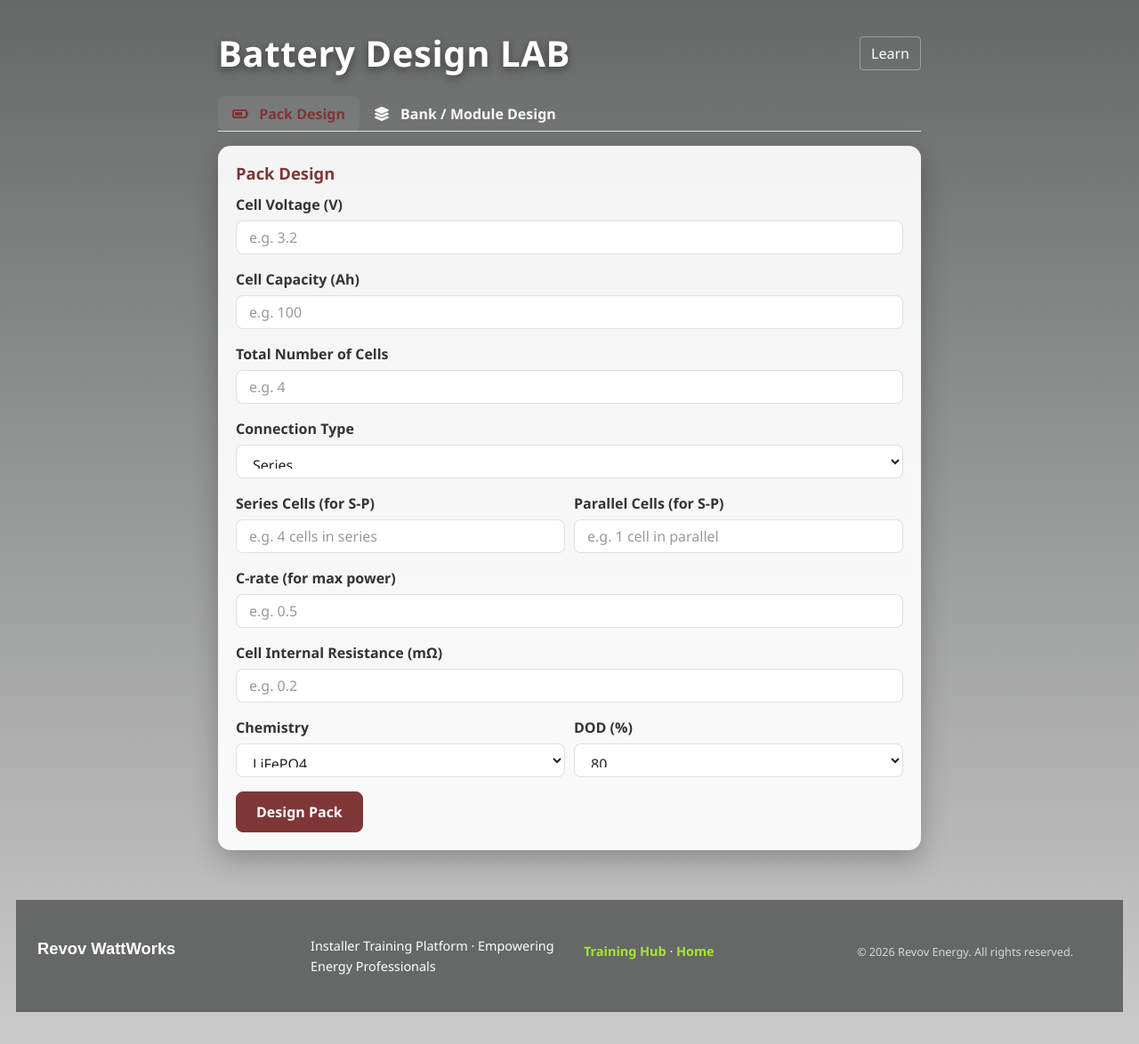
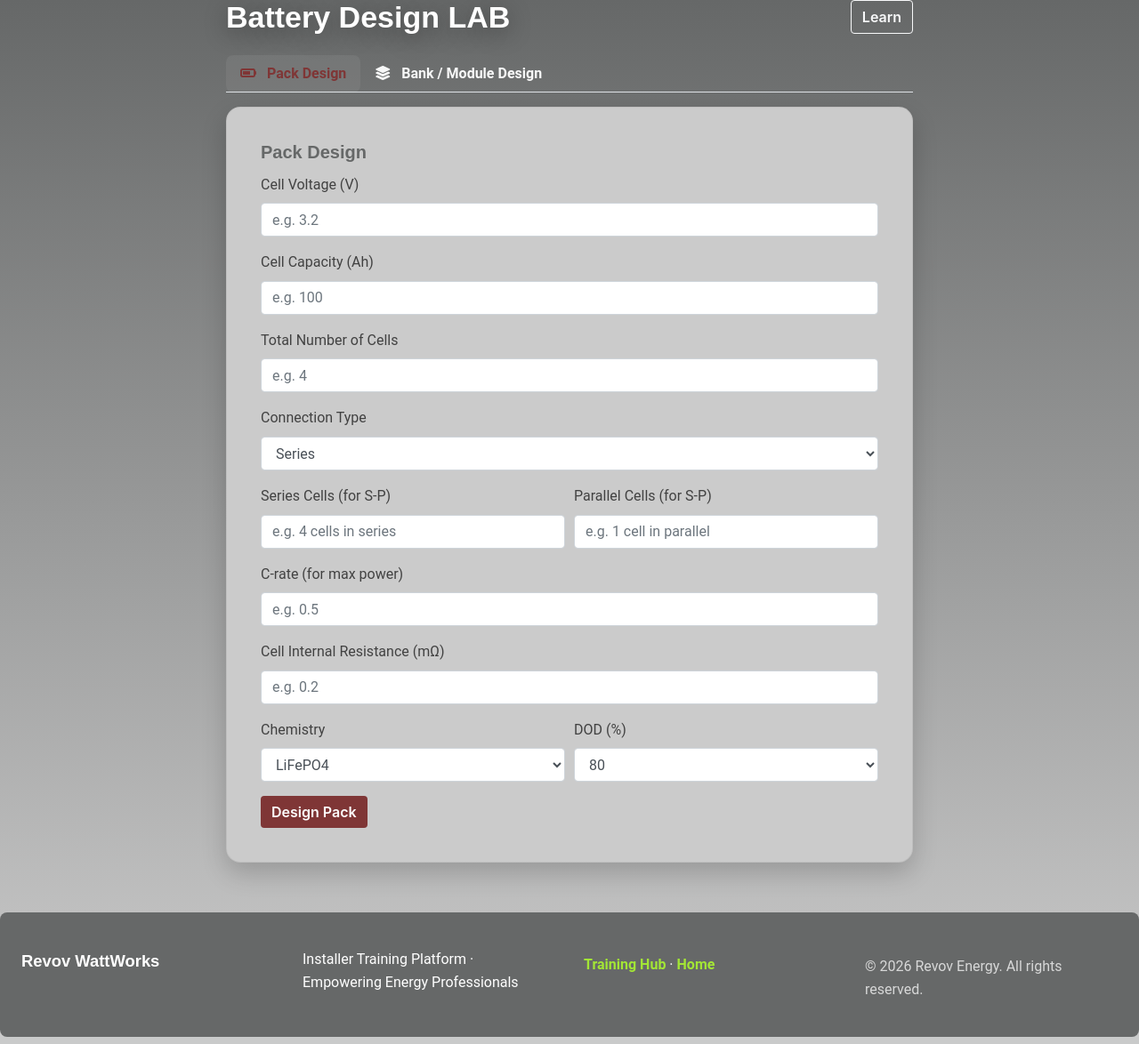
Before and after one commit to LutendoGit/battery-calculator, a Flask app: page /calculator in a window 1280 px wide. Shown: the whole page at 89% size. Run offline with Flask 2, Linux system fonts and the light colour scheme; parts of the project's set-up code (start-up, migrations or seed data) failed here and were passed over.

Commit message:
feat: extract theme to static/css/theme.css and load in templates

```diff
--- /dev/null
+++ b/static/css/theme.css
@@ -0,0 +1,118 @@
+:root {
+  --bg-dark: #666868; /* dominant dark grey */
+  --bg-light: #CBCBCB; /* light grey */
+  --accent-red: #7f3636; /* buttons/icons */
+  --surface: rgba(255,255,255,0.96);
+  --muted: rgba(0,0,0,0.68);
+  --card-surface: rgba(255,255,255,0.92);
+  --muted-text: rgba(0,0,0,0.7);
+}
+
+* { box-sizing: border-box; }
+
+body {
+  font-family: 'Roboto', 'Segoe UI', Tahoma, Geneva, Verdana, sans-serif;
+  font-size: 16px;
+  color: var(--muted);
+  background: linear-gradient(180deg, var(--bg-dark) 0%, var(--bg-light) 100%);
+  min-height: 100vh;
+  line-height: 1.6;
+  margin: 0;
+}
+
+h1,h2,h3,h4,h5 { font-family: 'Montserrat', sans-serif; font-weight: 700; color: var(--bg-dark); }
+button, .btn { font-family: 'Inter', sans-serif; font-weight: 600; cursor: pointer; }
+
+.container { max-width: 1200px; margin: 0 auto; padding: 0 24px; }
+.page-shell { padding: 28px 0 52px; }
+
+/* portrait helpers used by main index */
+.portrait-container { max-width: 820px !important; margin-left: auto !important; margin-right: auto !important; }
+.portrait-card, .tab-content .card { max-width: 800px !important; margin-left: auto !important; margin-right: auto !important; }
+
+@media (max-width: 576px) {
+  body { padding: 20px 10px !important; }
+  .portrait-container { padding: 0 8px !important; }
+}
+
+.hero {
+  position: relative; overflow: hidden;
+  background: linear-gradient(180deg, rgba(0,0,0,0.06), rgba(0,0,0,0.02));
+  color: #fff; border-radius: 20px; padding: 28px; box-shadow: 0 18px 44px rgba(0,0,0,0.28);
+}
+.hero::before, .hero::after { content: ""; position: absolute; border-radius: 999px; opacity: 0.12; pointer-events: none; }
+.hero::before { width: 240px; height: 240px; right: -60px; top: -80px; background: radial-gradient(circle, var(--bg-dark) 0%, transparent 70%); }
+.hero::after  { width: 220px; height: 220px; left: -70px; bottom: -110px; background: radial-gradient(circle, var(--bg-dark) 0%, transparent 72%); }
+
+.main-card { background: transparent; border: none; padding: 0; }
+
+.topbar { position: relative; z-index: 1; display:flex; justify-content:flex-end; align-items:center; gap:12px; margin-bottom:20px; }
+.topbar-user { display:inline-flex; align-items:center; gap:10px; color: #fff; background: rgba(0,0,0,0.12); border-radius:999px; padding:6px 12px; }
+
+.hero-copy, .hero-panel { position: relative; z-index:1; }
+.hero-copy { margin-bottom: 18px; }
+.hero-kicker { display:inline-flex; align-items:center; gap:8px; padding:6px 12px; border-radius:999px; background: rgba(255,255,255,0.06); color: #fff; font-size:0.82rem; text-transform:uppercase; margin-bottom:14px; }
+
+h1 { color: #fff; font-size: 34px; line-height:1.12; margin-bottom:12px; text-shadow:0 6px 26px rgba(0,0,0,0.38); }
+.lead, .hero-intro { color: rgba(255,255,255,0.92); }
+
+.info-box { background: var(--bg-light); border: 1px solid rgba(0,0,0,0.06); border-radius: 16px; padding: 20px; box-shadow: 0 10px 28px rgba(0,0,0,0.18); }
+.muted-small { color: var(--bg-dark); }
+
+.section-heading { margin:0 0 10px; font-weight:800; font-size:1.6rem; color: var(--bg-dark); }
+.subheading { font-weight:800; margin:0 0 10px; font-size:1.25rem; color: var(--bg-dark); }
+.section { padding: 24px 0 0; }
+.section-copy { color: var(--bg-dark); max-width:760px; margin-bottom:18px; }
+
+.programs-grid, .features-grid, .story-grid { display:grid; gap:20px; }
+
+.card { background-color: var(--bg-light); border-radius: 16px; box-shadow: 0 12px 28px rgba(0,0,0,0.18); padding: 18px; transition: transform .22s ease, box-shadow .22s ease; border: 1px solid rgba(0,0,0,0.06); }
+.card:hover { transform: translateY(-6px); box-shadow: 0 20px 44px rgba(0,0,0,0.22); }
+
+.program-card { display:block; text-decoration:none; color:inherit; height:100%; }
+.program-card-title { display:flex; align-items:center; gap:12px; font-family:'Montserrat',sans-serif; font-weight:700; color:var(--bg-dark); font-size:1.02rem; margin-bottom:8px; }
+.program-card-title i, .feature-icon { width:42px; height:42px; border-radius:12px; display:inline-flex; align-items:center; justify-content:center; background: var(--accent-red); color: #fff; }
+.program-card p, .feature-card p, .card p:last-child { margin-bottom:0; }
+.feature-card h3 { font-size:1.02rem; margin-bottom:8px; }
+.feature-card .feature-icon { margin-bottom:12px; }
+
+.avatar { width:32px; height:32px; border-radius:999px; background: var(--accent-red); display:inline-flex; align-items:center; justify-content:center; overflow:hidden; font-weight:900; color:#fff; text-transform:uppercase; border: 1px solid rgba(255,255,255,0.15); }
+.avatar-panel { position:absolute; right:0; top:42px; width:260px; background: var(--accent-red); border-radius:12px; padding:12px; box-shadow:0 18px 40px rgba(0,0,0,0.32); color:#fff; z-index:20; }
+.avatar-panel label, .avatar-panel .hint { color: rgba(255,255,255,0.95); }
+.avatar-panel .btn-save { border:none; background: #fff; color: var(--accent-red); padding:8px 12px; border-radius:8px; font-weight:700; }
+
+.cta-row { display:flex; flex-wrap:wrap; gap:12px; margin-top:18px; }
+.cta-row .btn { border-radius:8px; padding:10px 20px; transition: all .18s ease; }
+.cta-row .btn i { margin-right:8px; }
+
+.btn-primary { background-color: var(--accent-red) !important; color: #fff !important; border: none; }
+.btn-primary:hover, .btn-primary:focus { background-color: #662e2e !important; transform: translateY(-2px); box-shadow: 0 8px 22px rgba(127,54,54,0.22); }
+
+.btn-outline-primary, .btn-outline-secondary, .btn-outline-danger { background-color: var(--surface); color: var(--accent-red); border: 2px solid var(--accent-red); }
+.btn-outline-primary:hover, .btn-outline-primary:focus, .btn-outline-secondary:hover, .btn-outline-secondary:focus, .btn-outline-danger:hover, .btn-outline-danger:focus { background-color: var(--accent-red); color: #fff; border-color: var(--accent-red); }
+
+.hero-panel { display:grid; gap:14px; }
+.hero-stat { background: rgba(255,255,255,0.06); border: 1px solid rgba(255,255,255,0.06); border-radius:14px; padding:14px; }
+.hero-stat-label { display:block; font-size:0.78rem; text-transform:uppercase; color: rgba(255,255,255,0.85); margin-bottom:6px; }
+.hero-stat strong { display:block; font-family:'Montserrat',sans-serif; font-size:1rem; color:#fff; margin-bottom:4px; }
+
+.alert { border:none; border-radius:14px; padding:14px 16px; box-shadow: 0 8px 18px rgba(0,0,0,0.08); }
+.alert-info { background: var(--bg-light); color: var(--bg-dark); }
+.alert-success { background: rgba(127,54,54,0.06); color: var(--accent-red); }
+
+.foundation-highlight { border-left: 5px solid var(--accent-red); }
+
+.site-footer { background-color: var(--bg-dark); color: #fff; padding: 32px 20px; margin-top: 40px; border-radius: 8px; }
+.site-footer .footer-brand { font-family:'Montserrat',sans-serif; color:#fff; font-size:1.05rem; }
+.site-footer a, .site-footer-link { color: #fff; text-decoration:none; }
+.site-footer a:hover, .site-footer-link:hover { text-decoration:underline; }
+.site-footer-copy { color: rgba(255,255,255,0.78); }
+
+/* nav/tab styles used in index.html */
+.nav-link .fa, .nav-tabs .nav-link.active .fa, .nav-link.active { color: var(--accent-red) !important; }
+.nav-tabs .nav-link { color: rgba(255,255,255,0.95); background: transparent; border: none; font-weight: 700; }
+.nav-tabs .nav-link.active { background: rgba(255,255,255,0.06); border-radius: 8px; color: #fff; }
+
+@media (min-width:768px) { .hero h1{ font-size:40px } .programs-grid { grid-template-columns: repeat(2,1fr); gap:28px } .features-grid { grid-template-columns: repeat(2,1fr); gap:24px } }
+@media (min-width:1024px) { .hero{ display:flex; align-items:center; justify-content:space-between; padding:48px; gap:36px } .hero-copy{ flex:1 1 58% } .hero-panel{ flex:1 1 36% } .hero h1{ font-size:48px } .programs-grid{ grid-template-columns: repeat(4,1fr) } .features-grid{ grid-template-columns: repeat(4,1fr) } .story-grid{ grid-template-columns: 1.15fr 0.85fr } }
+@media (min-width:1440px) { .container{ max-width:1400px } .hero h1{ font-size:56px } }
--- a/templates/index.html
+++ b/templates/index.html
@@ -7,150 +7,7 @@
     {% include '_favicon.html' %}
     <link rel="stylesheet" href="https://cdn.jsdelivr.net/npm/bootstrap@4.6.2/dist/css/bootstrap.min.css">
     <link rel="stylesheet" href="https://cdnjs.cloudflare.com/ajax/libs/font-awesome/6.4.0/css/all.min.css">
-    <style>
-      :root {
-        --bg-dark: #666868; /* primary dark grey */
-        --bg-light: #CBCBCB; /* light grey */
-        --accent-red: #7f3636; /* button and icon red */
-        --card-surface: rgba(255,255,255,0.92);
-        --muted-text: rgba(0,0,0,0.7);
-      }
-
-      body {
-        background: linear-gradient(180deg, var(--bg-dark) 0%, var(--bg-light) 100%);
-        min-height: 100vh;
-        padding: 36px 18px !important;
-        font-family: 'Segoe UI', Tahoma, Geneva, Verdana, sans-serif;
-        color: var(--muted-text);
-      }
-
-      .container {
-        max-width: 820px;
-      }
-
-      .portrait-container {
-        max-width: 820px !important;
-        margin-left: auto !important;
-        margin-right: auto !important;
-      }
-
-      .portrait-card, .tab-content .card {
-        max-width: 800px !important;
-        margin-left: auto !important;
-        margin-right: auto !important;
-      }
-
-      @media (max-width: 576px) {
-        body { padding: 20px 10px !important; }
-        .portrait-container { padding: 0 8px !important; }
-      }
-
-      h1 {
-        color: white;
-        font-weight: 800;
-        letter-spacing: 0.6px;
-        margin-bottom: 22px !important;
-        text-shadow: 0 3px 10px rgba(0,0,0,0.45);
-      }
-
-      .card {
-        border: none;
-        border-radius: 14px;
-        background: var(--card-surface);
-        box-shadow: 0 10px 30px rgba(0,0,0,0.25);
-        transition: transform 0.25s ease, box-shadow 0.25s ease;
-      }
-
-      .card:hover {
-        transform: translateY(-6px);
-        box-shadow: 0 20px 50px rgba(0,0,0,0.28);
-      }
-
-      .card-title {
-        color: var(--accent-red);
-        font-weight: 700;
-        font-size: 1.15rem;
-      }
-
-      .form-group label {
-        font-weight: 700;
-        color: #333;
-        margin-bottom: 6px;
-      }
-
-      .form-control {
-        border: 1px solid rgba(0,0,0,0.12);
-        border-radius: 8px;
-        padding: 10px 14px;
-        transition: border-color 0.18s ease, box-shadow 0.18s ease;
-        background: #fff !important;
-        color: #222 !important;
-      }
-
-      select.form-control, textarea.form-control {
-        background: #fff !important;
-        color: #222 !important;
-      }
-
-      .form-control::placeholder { color: #999 !important; }
-
-      .form-control:focus {
-        border-color: var(--accent-red);
-        box-shadow: 0 0 0 0.12rem rgba(127,54,54,0.12);
-        background: #fff !important;
-        color: #222 !important;
-      }
-
-      /* Buttons and interactive accents in red */
-      .btn-primary {
-        background-color: var(--accent-red) !important;
-        border-color: var(--accent-red) !important;
-        color: #fff !important;
-        border-radius: 8px;
-        padding: 10px 22px;
-        font-weight: 700;
-        transition: transform 0.12s ease, box-shadow 0.12s ease, filter 0.12s ease;
-      }
-
-      .btn-primary:hover, .btn-primary:focus {
-        transform: translateY(-2px);
-        box-shadow: 0 6px 18px rgba(127,54,54,0.28);
-        filter: brightness(1.03);
-        color: #fff !important;
-      }
-
-      .btn-outline-light {
-        color: #fff;
-        border: 1px solid rgba(255,255,255,0.35);
-      }
-
-      /* Make icons and tab indicators red to match brand */
-      .nav-link .fa, .nav-tabs .nav-link.active .fa, .nav-link.active {
-        color: var(--accent-red) !important;
-      }
-
-      .nav-tabs .nav-link {
-        color: rgba(255,255,255,0.95);
-        background: transparent;
-        border: none;
-        font-weight: 700;
-      }
-
-      .nav-tabs .nav-link.active {
-        background: rgba(255,255,255,0.06);
-        border-radius: 8px;
-        color: #fff;
-      }
-
-      .alert { border-radius: 10px; border: none; margin-bottom: 18px; }
-      .alert-danger { background: rgba(127,54,54,0.08); color: var(--accent-red); }
-      .alert-success { background: rgba(0,128,0,0.06); color: #136713; }
-
-      .site-footer { width: 100%; margin-top: 28px; background: transparent; color: rgba(255,255,255,0.9); text-align: center; padding: 18px 10px 10px; font-size: 0.9em; }
-      .site-footer .footer-brand { font-weight: 800; font-size: 1.02em; color: #fff; }
-      .site-footer a, .site-footer-link { color: rgba(255,255,255,0.9); text-decoration: none; font-weight: 700; }
-      .site-footer-copy { margin-top: 8px; font-size: 0.88em; color: rgba(255,255,255,0.65); }
-    </style>
+    <link rel="stylesheet" href="{{ url_for('static', filename='css/theme.css') }}">
   </head>
   <body>
     <div class="container portrait-container">
```
